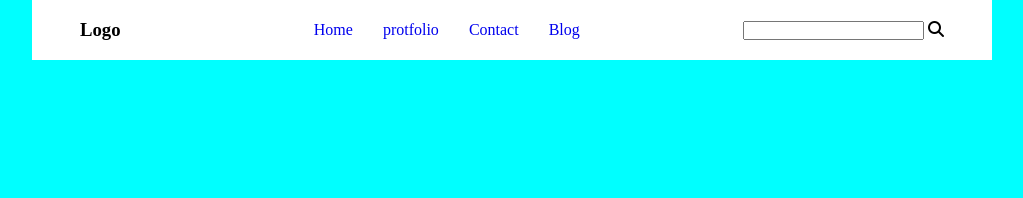
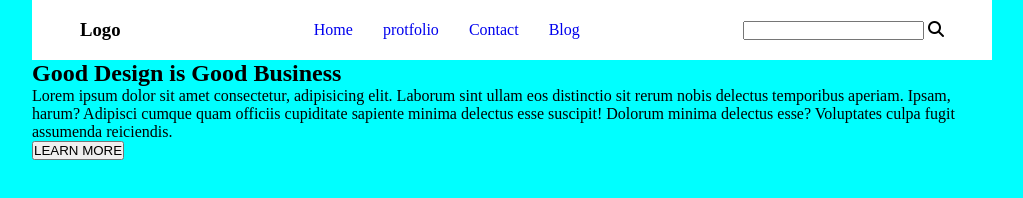
Before and after one commit to armanhasan609/Web-Template-Design-CSS-Flex-Box, a plain HTML site: page index.html in a window 1280 px wide. Shown: the whole page, without its empty margins (128-1151 px from the left). Drawn offline with Linux system fonts and the light colour scheme.

Commit message:
Banner section HTML is completed

```diff
--- a/index.html
+++ b/index.html
@@ -29,6 +29,13 @@
                 </div>
             </div>
         </section>
+        <section id="row2">
+            <div class="banner_section">
+                <h1>Good Design is Good Business</h1>
+                <p>Lorem ipsum dolor sit amet consectetur, adipisicing elit. Laborum sint ullam eos distinctio sit rerum nobis delectus temporibus aperiam. Ipsam, harum? Adipisci cumque quam officiis cupiditate sapiente minima delectus esse suscipit! Dolorum minima delectus esse? Voluptates culpa fugit assumenda reiciendis.</p>
+                <button>LEARN MORE</button>
+            </div>
+        </section>
     </div>
 </body>
 </html>
```
